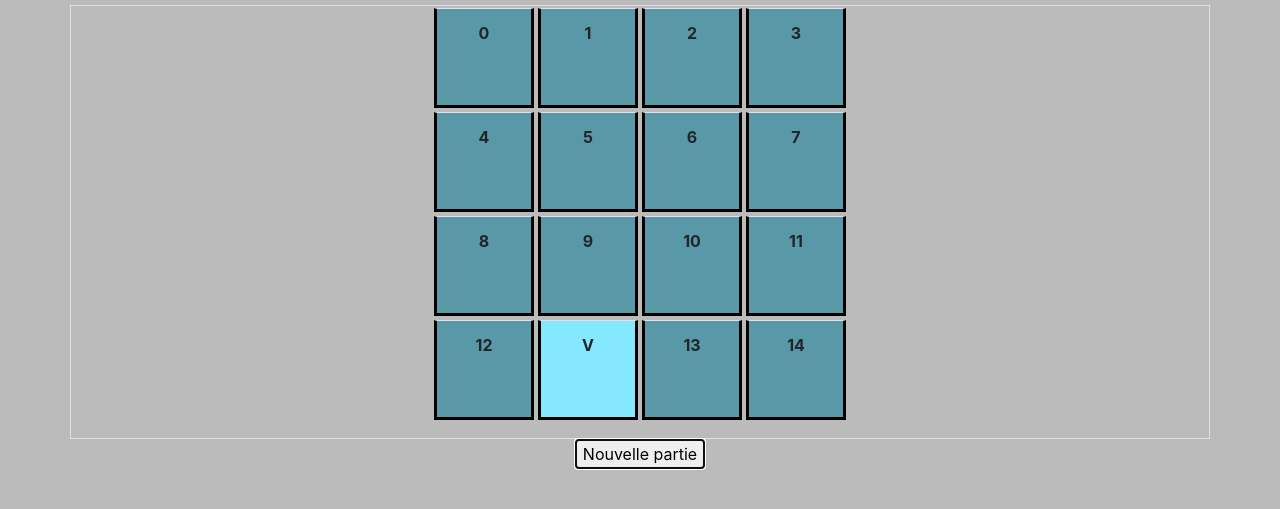
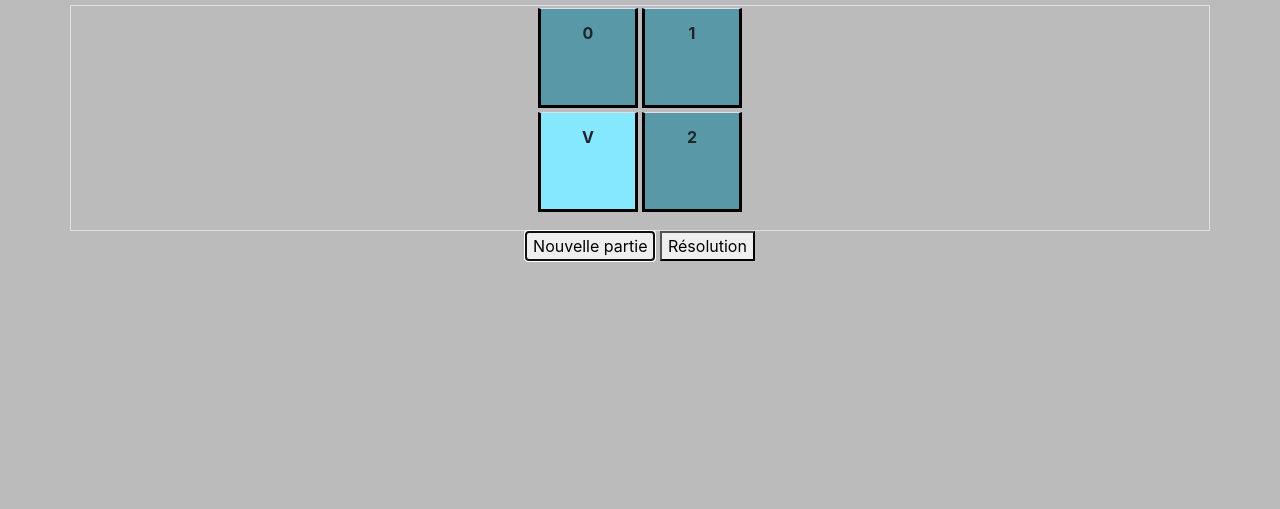
Before and after one commit to florent69/Taquin, a plain HTML site: page index.html in a window 1280 px wide. Both pictures are taken after a click on the button "Nouvelle partie". Shown: the part 51-560 px from the top of the page. Drawn offline with nearby package versions, Linux system fonts and the light colour scheme.

Commit message:
button nouvelle partie + résolution

```diff
--- a/index.html
+++ b/index.html
@@ -25,5 +25,7 @@
 </div>
 
 <button id="shuffle">Nouvelle partie</button>
+<button id="solve">Résolution</button>
+
 </body>
 </html>
--- a/script.js
+++ b/script.js
@@ -1,14 +1,18 @@
 $(document).ready(function () {
+
     //Etat de départ/solution du taquin //
     /* Abscisses et Ordonnés */
-    let x = 4;
-    let y = 4;
+    let x = 2;
+    let y = 2;
     /* Nombre de tours de mélange */
-    let mixTurn = 4;
+    let mixTurn = 1;
     //Déplacements possibles pour la case vide //
-    let Vx = 3;
-    let Vy = 3;
+    let Vx = 1;
+    let Vy = 1;
 
+    //Une profondeur d'essai//
+    let profondeur = 0;
+    let maxTurn = 4;
 
     /////////////////////////////
     let board = function (Vx, Vy) {
@@ -25,7 +29,6 @@ $(document).ready(function () {
     };
 
     //Initialisation //
-    let initBoard = new board(3, 3);
     let gameBoard = new board(Vx, Vy);
 
 //Fonction qui délivre un nombre aléatoire //
@@ -36,13 +39,13 @@ $(document).ready(function () {
 /////////////////////////Mélange à partir de la solution de départ ///////////////////////////////////////
     function movesAllowed() {
         let possibleMoves = [];
-        if (Vy < 3) {
+        if (Vy < y-1) {
             possibleMoves.push({"direction": "right", y: Vy + 1, x: Vx});
         }
         if (Vy > 0) {
             possibleMoves.push({"direction": "left", y: Vy - 1, x: Vx});
         }
-        if (Vx < 3) {
+        if (Vx < x-1) {
             possibleMoves.push({"direction": "down", y: Vy, x: Vx + 1});
         }
         if (Vx > 0) {
@@ -52,54 +55,35 @@ $(document).ready(function () {
     }
 
     //For Random Move : choisi au hasar une direction //
-    function randomDirection(possibleMoves){
+    function randomDirection(possibleMoves) {
         let random = getRandomInt(possibleMoves.length);
         let moveChoosen = possibleMoves[random];
         return moveChoosen
     }
 
 //Fonction qui effectue UN mouvement //
-    function oneMove(moveChoosen) {
-        let movingVy = moveChoosen.y;
-        let movingVx = moveChoosen.x;
+    function oneMove(moveChosen, tab) {
+        let movingVy = moveChosen.y;
+        let movingVx = moveChosen.x;
         let initVx = Vx;
         let initVy = Vy;
-        let movingValue = gameBoard[movingVx][movingVy];
-        gameBoard[initVx][initVy] = movingValue;
-        gameBoard[movingVx][movingVy] = "V";
+        let movingValue = tab[movingVx][movingVy];
+        tab[initVx][initVy] = movingValue;
+        tab[movingVx][movingVy] = "V";
         Vy = movingVy;
         Vx = movingVx;
-        return gameBoard
+        return tab
     }
 
 //Fonction qui effectue plusieurs tours de mélange //
-    let mixedBoard = function () {
+    function mixedBoard(mixBoard) {
         for (let i = 0; i < mixTurn; i++) {
             let one = movesAllowed();
             let two = randomDirection(one);
-            oneMove(two);
+            oneMove(two, mixBoard);
         }
-        return gameBoard
-    };
-    mixedBoard();
-    console.log(gameBoard);
-
-    /*************************** JQUERY *************************************/
-//Génère les cases du tableau à l'intérieur de la table //
-    function table() {
-        for (let i = 0; i < x; i++) {
-            $('table').append("<tr" + i + " class='row'></tr>");
-            for (let j = 0; j < y; j++) {
-                if (gameBoard[i][j] === "V") {
-                    $('tr' + i).append("<td style='background-color:#86E8FF''>" + gameBoard[i][j] + "</td>");
-                } else {
-                    $('tr' + i).append("<td style='background-color:#5998A7''>" + gameBoard[i][j] + "</td>");
+        return mixBoard
     }
-            }
-        }
-    }
-
-    table();
 
     /****************************** Parcours en profondeur **********************************************/
 
@@ -115,77 +99,61 @@ $(document).ready(function () {
     }
 
     //Vérification : gameBoard passe en tableau simple et les valeurs sont parcourues; Si les 16 valeurs sont bonnes renvoie true//
-    function win(gameBoard) {
-        let simpleGameBoard = getValueInArray(gameBoard);
-        console.log(simpleGameBoard);
+    function win(winBoard) {
+        let simpleGameBoard = getValueInArray(winBoard);
         let counter = 0;
         for (let i = 0; i < simpleGameBoard.length; i++) {
             if (simpleGameBoard[i] === i || simpleGameBoard[i] === "V") {
                 counter++
             }
         }
-        return counter === 16
+        return counter === x * y
     }
 
-    //Trop de coups --> true//
-    function tooMuchHit(maxTurn, movesInOneTry) {
-        return movesInOneTry < maxTurn
+    function oneTry(tGameBoard, profondeur, maxTurn) {
+        if (profondeur > maxTurn) {
+            return false
         }
-
-    //Une profondeur d'essai//
-    let maxTurn = 200;
-    let movesInOneTry = 0;
-
-    function oneTry() {
-        let muchHits = tooMuchHit(movesInOneTry, maxTurn);
-        let check = win(gameBoard);
-
-        if (muchHits === false && check !== true) {
+        if (win(tGameBoard)) {
+            alert("WIN");
+            return true
+        }
         let possibleMoves = movesAllowed();
-            console.log(possibleMoves);
-                for (let move in possibleMoves) {
-                    let aMove = [];
-                    aMove.push(possibleMoves[move]);
-                    console.log(aMove);
-                    let fuck = oneMove(aMove[0]);
-                    console.log(fuck);
+        for (let a = 0; a < possibleMoves.length; a++) {
+            let newGameBoard = oneMove(possibleMoves[a], tGameBoard);
+            if (oneTry(newGameBoard, profondeur + 1, maxTurn)) {
+                return true
             }
-
-
-            // oneMove(possibleMoves);
-            // movesInOneTry++;
-            // console.log(movesInOneTry);
-            // oneTry(maxTurn, movesInOneTry);
-        } else if (muchHits === true) {
-            console.log("Not solved ...")
+        }
+        return false
+    }
+    /*************************** JQUERY *************************************/
+    //Génère les cases du tableau à l'intérieur de la table //
+    function table() {
+        $('table').html('');
+        for (let i = 0; i < x; i++) {
+            $('table').append("<tr" + i + " class='row'></tr>");
+            for (let j = 0; j < y; j++) {
+                if (gameBoard[i][j] === "V") {
+                    $('tr' + i).append("<td style='background-color:#86E8FF''>" + gameBoard[i][j] + "</td>");
                 } else {
-            console.log("Solved !!!!")
+                    $('tr' + i).append("<td style='background-color:#5998A7''>" + gameBoard[i][j] + "</td>");
+                }
+            }
         }
     }
 
-    oneTry();
+    //Mélange le tableau //
+    $('#shuffle').on('click', function(){
+        mixedBoard(gameBoard);
+        table();
+    });
 
-    // let deepTurn = 0;
-    // function deepInside(){
-    //     let deepTurn = 10;
-    //     for(let a=0; a < deepTurn; a++) {
-    //
-    //         let muchHits = tooMuchHit(movesInOneTry, maxTurn);
-    //         let check = win(gameBoard);
-    //         let possibleMoves = movesAllowed();
-    //         if (muchHits === false && check !==true) {
-    //             oneMove(possibleMoves);
-    //             deepTurn++;
-    //             console.log(deepTurn);
-    //             oneTry(maxTurn);
-    //         } else if (muchHits === true){
-    //             console.log("Not solved...")
-    //         }
-    //         else {
-    //             console.log("Solved !!!!")
-    //         }
-    //     }
-    // }
-    // deepInside();
+    // Résolution //
+    $('#solve').on('click', function(){
+        oneTry(gameBoard, profondeur, maxTurn);
+        table();
+    });
+
 
 });
```
Lines whose indentation alone changed are shown as unchanged.
